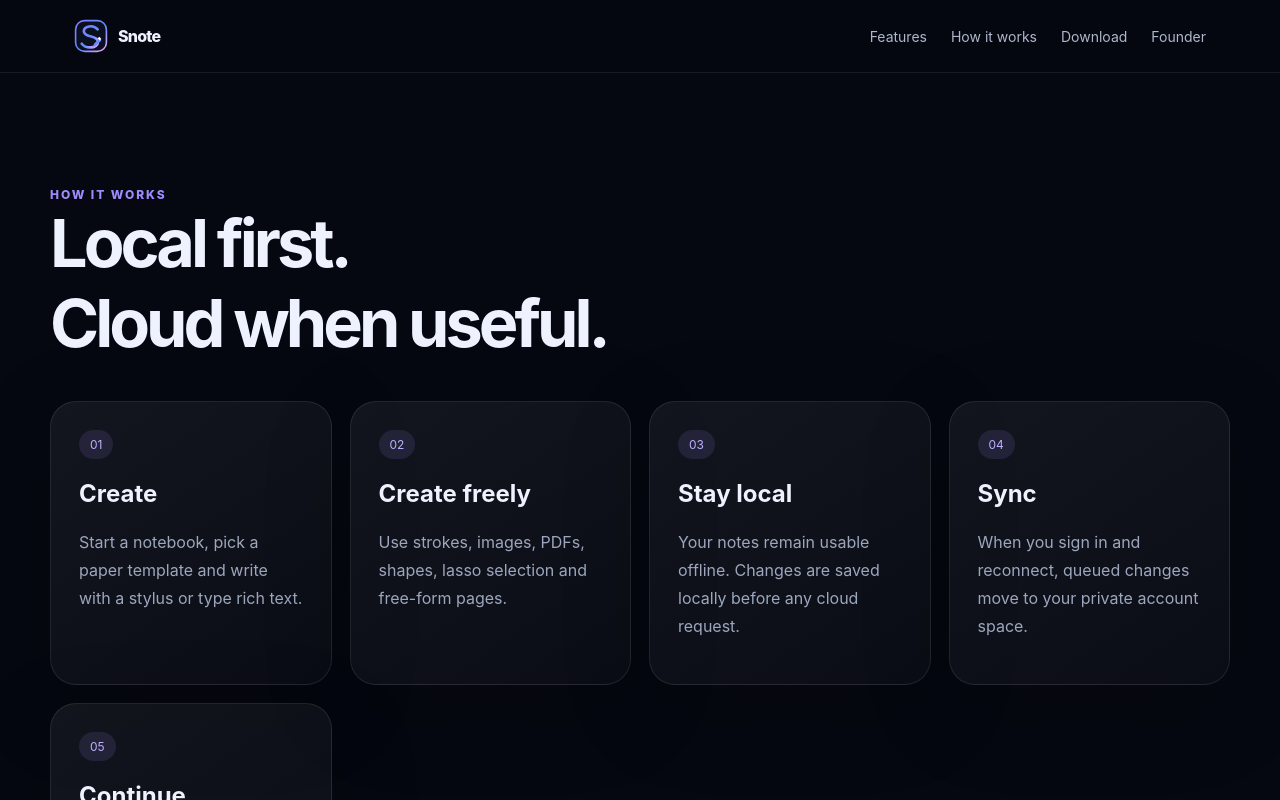
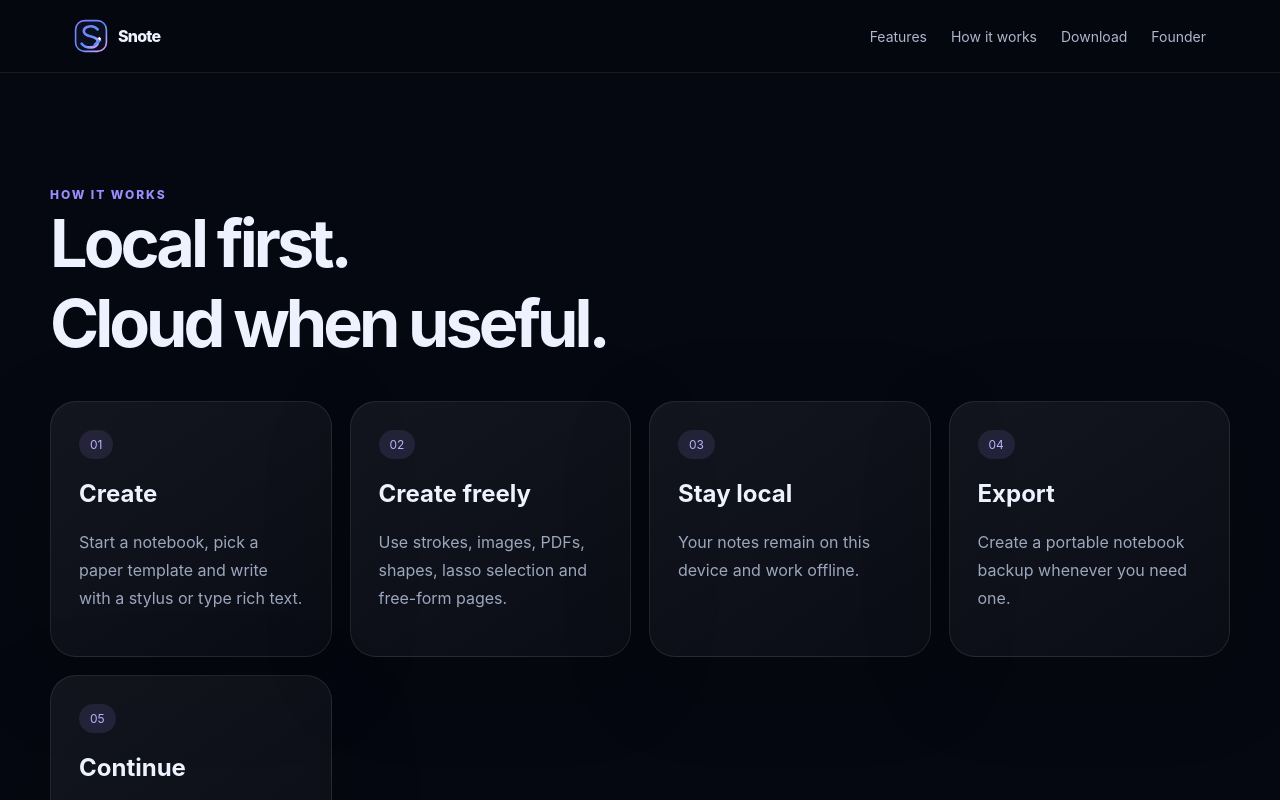
Before and after one commit to shinuXcode/Snote, a Next.js app in the folder website/: page /how-it-works in a window 1280 px wide. Shown: the top 800 px of the page. Built offline with nearby package versions, Linux system fonts and the light colour scheme.

Commit message:
docs: describe local notebook workflow

```diff
--- a/website/app/how-it-works/page.tsx
+++ b/website/app/how-it-works/page.tsx
@@ -1,3 +1,3 @@
 import Link from "next/link";
-const steps=[["01","Create","Start a notebook, pick a paper template and write with a stylus or type rich text."],["02","Create freely","Use strokes, images, PDFs, shapes, lasso selection and free-form pages."],["03","Stay local","Your notes remain usable offline. Changes are saved locally before any cloud request."],["04","Sync","When you sign in and reconnect, queued changes move to your private account space."],["05","Continue","Open Snote on another supported device or use the web account portal to reach your notes and exports."]];
+const steps=[["01","Create","Start a notebook, pick a paper template and write with a stylus or type rich text."],["02","Create freely","Use strokes, images, PDFs, shapes, lasso selection and free-form pages."],["03","Stay local","Your notes remain on this device and work offline."],["04","Export","Create a portable notebook backup whenever you need one."],["05","Continue","Move your notebook between devices with the export and import tools."]];
 export default function Page(){return <main className="section shell"><div className="sectionHead"><span className="eyebrow">How it works</span><h1 className="title">Local first.<br/>Cloud when useful.</h1></div><div className="grid">{steps.map(([n,t,d])=><article className="card" key={n}><span className="pill">{n}</span><h2>{t}</h2><p className="muted">{d}</p></article>)}</div><div className="card" style={{marginTop:25}}><h2>Designed around real note-taking</h2><p className="muted">Snote takes cues from Samsung Notes, Apple Notes and TouchNotes: fast capture, clean organization, strong stylus support and an interface that does not turn every action into a settings hunt.</p><Link className="cta" href="/download">Choose your platform →</Link></div></main>}
```
